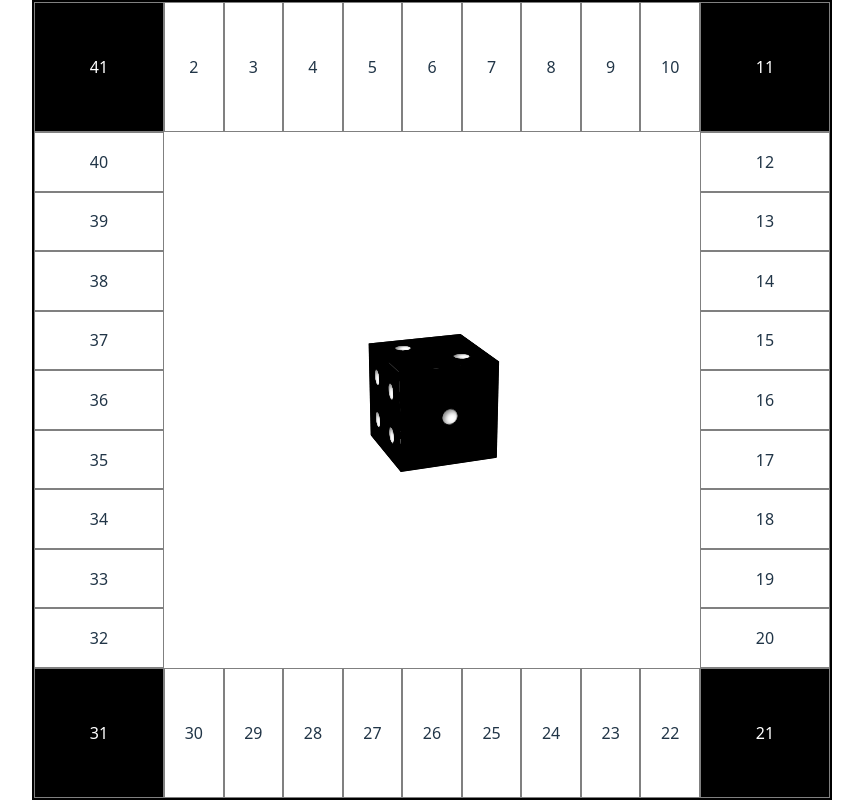
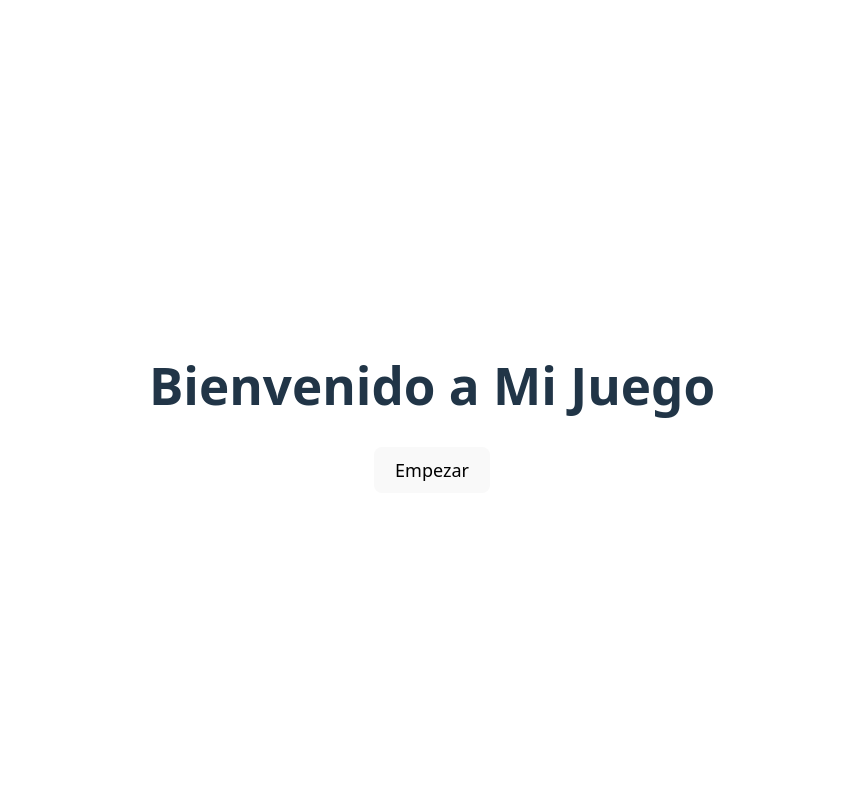
Before and after one commit to GuilleSanzNieto/ProyectoInterfacesMonoply, a React (Vite) app: page / in a window 1280 px wide. Shown: the whole page, without its empty margins (208-1071 px from the left). Built offline with nearby package versions, Linux system fonts and the light colour scheme.

Commit message:
pantalla inicio

```diff
--- a/src/App.jsx
+++ b/src/App.jsx
@@ -1,25 +1,20 @@
-import { useState } from 'react'
-import './App.css'
+import { useState } from 'react';
+import './App.css';
+import Inicio from './components/Inicio.jsx';
+import Tablero from './components/Tablero.jsx';
 
 function App() {
-  const [count, setCount] = useState(0)
+  const [juegoIniciado, setJuegoIniciado] = useState(false);
 
   return (
     <>
-      <h1>Vite + React</h1>
-      <div className="card">
-        <button onClick={() => setCount((count) => count + 1)}>
-          count is {count}
-        </button>
-        <p>
-          Edit <code>src/App.jsx</code> and save to test HMR
-        </p>
-      </div>
-      <p className="read-the-docs">
-        Click on the Vite and React logos to learn more
-      </p>
+      {juegoIniciado ? (
+        <Tablero />
+      ) : (
+        <Inicio onStart={() => setJuegoIniciado(true)} />
+      )}
     </>
-  )
+  );
 }
 
-export default App
+export default App;
--- /dev/null
+++ b/src/components/Inicio.jsx
@@ -0,0 +1,14 @@
+import React from 'react';
+import './styles/Inicio.css';
+
+
+function Inicio({ onStart }) {
+  return (
+    <div className="inicio-container">
+      <h1>Bienvenido a Mi Juego</h1>
+      <button onClick={onStart}>Empezar</button>
+    </div>
+  );
+}
+
+export default Inicio;
--- /dev/null
+++ b/src/components/styles/Inicio.css
@@ -0,0 +1,10 @@
+.inicio-container {
+    text-align: center;
+    margin-top: 50px;
+  }
+
+  button {
+    font-size: 18px;
+    padding: 10px 20px;
+    cursor: pointer;
+  }
--- a/src/main.jsx
+++ b/src/main.jsx
@@ -7,6 +7,6 @@ import Tablero from './components/Tablero.jsx'
 
 createRoot(document.getElementById('root')).render(
   <StrictMode>
-    <Tablero />
+    <App />
   </StrictMode>,
 )
```
